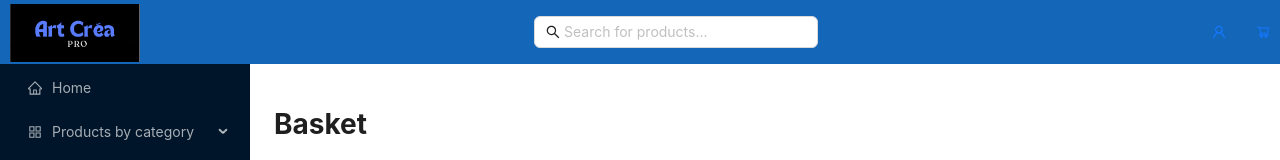
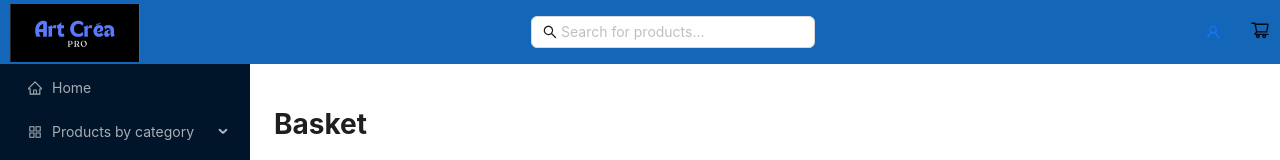
Before and after one commit to Sarrabah/RNCP_Project, a React (Create React App) app in the folder frontend/: page /basket in a window 1280 px wide. Shown: the top 160 px of the page. Built offline with nearby package versions, Linux system fonts and the light colour scheme.

Commit message:
feat: Display the number of selected items in the basket

```diff
--- a/frontend/src/components/NavBar.tsx
+++ b/frontend/src/components/NavBar.tsx
@@ -5,8 +5,16 @@ import '../styles/Homepage.css';
 import artcreapro from '../assets/art-crea-pro.png';
 import { Header } from 'antd/es/layout/layout';
 import { Link } from 'react-router-dom';
+import { useBasketContext } from '../context/BasketContext';
+import { Badge } from 'antd';
 
 const NavBar: React.FC = () => {
+  const { basket } = useBasketContext();
+  let totalBasketItems = 0;
+  for (const item of basket) {
+    totalBasketItems = totalBasketItems + item.quantity;
+  }
+
   return (
     <Header className="navbar">
       <Link to="/homepage">
@@ -18,7 +26,9 @@ const NavBar: React.FC = () => {
           <UserOutlined />
         </Link>
         <Link to="/basket">
-          <ShoppingCartOutlined />
+          <Badge count={totalBasketItems} style={{ backgroundColor: 'black' }}>
+            <ShoppingCartOutlined style={{ fontSize: '20px' }} />
+          </Badge>
         </Link>
       </div>
     </Header>
```
